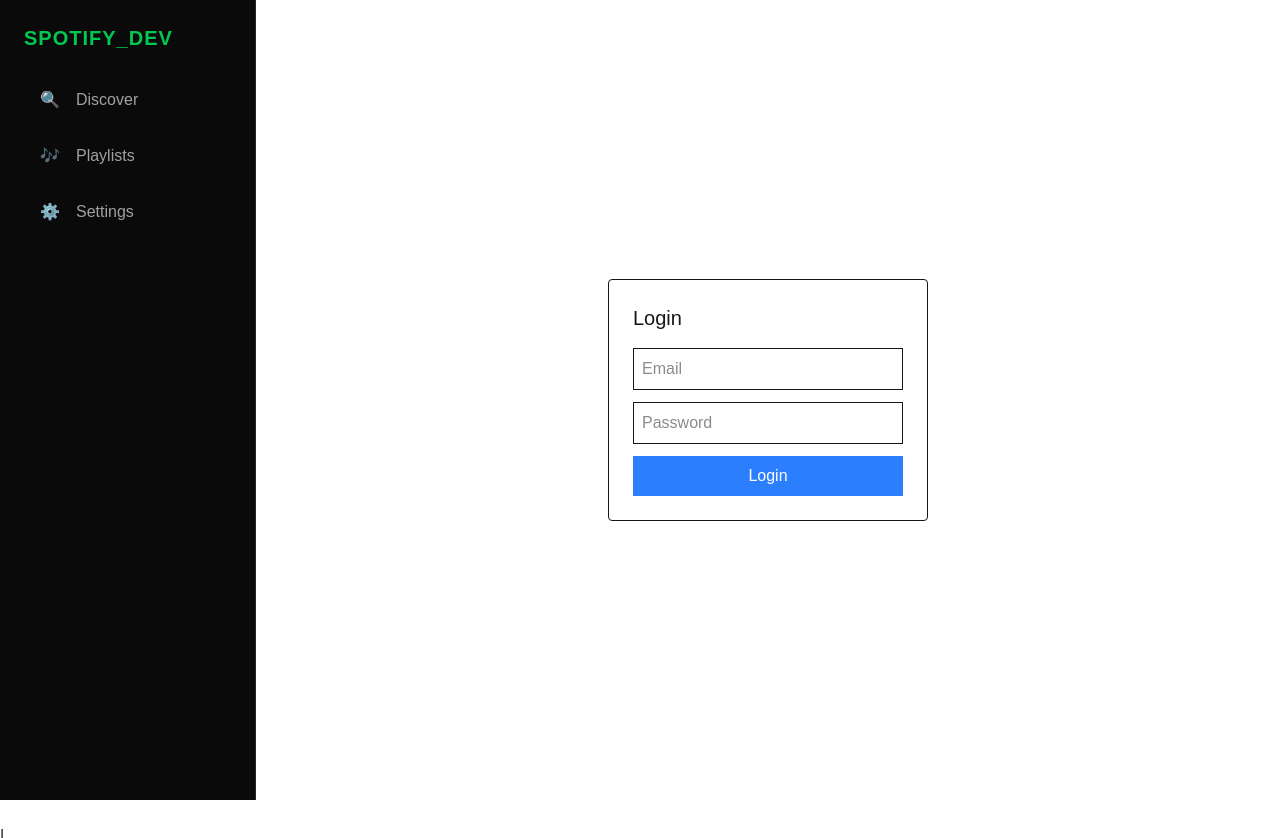
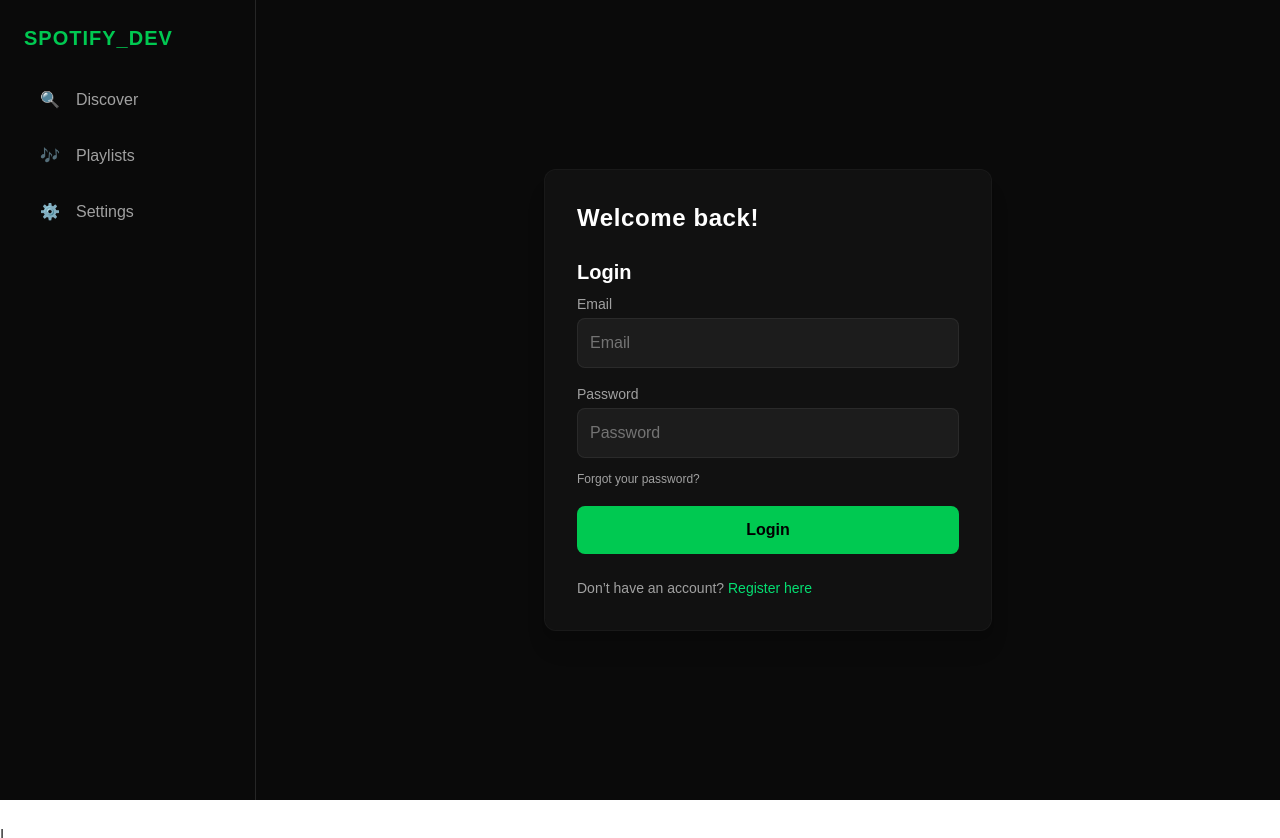
Before and after one commit to KasraAzizzadeh/WebProject-mySpotify, a Next.js app in the folder frontend/my-spotify/: page /login in a window 1280 px wide. Shown: the top 838 px of the page. Built offline with nearby package versions, Linux system fonts and the light colour scheme.

Commit message:
add: Button and Input Ui components, updated login

```diff
--- /dev/null
+++ b/frontend/my-spotify/src/app/(auth)/layout.tsx
@@ -0,0 +1,13 @@
+export default function AuthLayout({
+  children,
+}: {
+  children: React.ReactNode;
+}) {
+  return (
+    <div className="min-h-screen flex items-center justify-center bg-neutral-950 px-4">
+      <div className="w-full max-w-md bg-neutral-900/60 border border-neutral-800/40 rounded-xl p-8 shadow-xl">
+        {children}
+      </div>
+    </div>
+  );
+}
--- a/frontend/my-spotify/src/app/(auth)/login/page.tsx
+++ b/frontend/my-spotify/src/app/(auth)/login/page.tsx
@@ -1,8 +1,11 @@
 "use client";
 
 import { useState } from "react";
+import Link from "next/link";
 import { useAuth } from "@/contexts/AuthContext";
 import { login } from "@/services/authService";
+import Input from "@/components/ui/Input";
+import Button from "@/components/ui/Button";
 
 export default function LoginPage() {
   const { loginUser } = useAuth();
@@ -12,41 +15,65 @@ export default function LoginPage() {
   const [error, setError] = useState<string | null>(null);
 
   const handleLogin = async (e: React.FormEvent) => {
-      e.preventDefault(); // IMPORTANT
+    e.preventDefault();
 
-      try {
-          const result = await login(email, password);
-          loginUser(result.user, result.token);
-      } catch (err) {
-          setError("Invalid email or password");
-          console.error(err);
-      }
+    try {
+      const result = await login(email, password);
+      loginUser(result.user, result.token);
+    } catch {
+      setError("Invalid email or password");
+    }
   };
 
   return (
-    <div className="flex items-center justify-center min-h-screen">
-      <form onSubmit={handleLogin} className="w-80 p-6 border rounded">
-        <h1 className="text-xl mb-4">Login</h1>
+    <>
+      <h1 className="text-2xl font-bold text-white mb-6 tracking-wide">
+        Welcome back!
+      </h1>
 
-        <input
-          className="w-full p-2 mb-3 border"
+      <form onSubmit={handleLogin} className="w-full space-y-4">
+        <h2 className="text-xl font-semibold text-white mb-2">
+          Login
+        </h2>
+
+        <Input
+          label="Email"
           placeholder="Email"
           onChange={(e) => setEmail(e.target.value)}
         />
 
-        <input
-          className="w-full p-2 mb-3 border"
+        <Input
+          label="Password"
           type="password"
           placeholder="Password"
           onChange={(e) => setPassword(e.target.value)}
         />
 
-        {error && <p className="text-red-500 text-sm mb-2">{error}</p>}
+        <div className="text-left -mt-2">
+          <Link
+            href="/password-reset"
+            className="text-xs text-neutral-400 hover:text-green-400"
+          >
+            Forgot your password?
+          </Link>
+        </div>
 
-        <button className="w-full bg-blue-500 p-2 text-white">
-          Login
-        </button>
+        {error && (
+          <p className="text-red-500 text-sm">{error}</p>
+        )}
+
+        <Button type="submit">Login</Button>
       </form>
-    </div>
+
+      <p className="mt-6 text-sm text-neutral-400">
+        Don’t have an account?{" "}
+        <Link
+          href="/register"
+          className="text-green-400 hover:text-green-300 transition font-medium"
+        >
+          Register here
+        </Link>
+      </p>
+    </>
   );
 }
--- /dev/null
+++ b/frontend/my-spotify/src/components/ui/Button.tsx
@@ -0,0 +1,30 @@
+"use client";
+
+import { ButtonHTMLAttributes } from "react";
+
+type ButtonProps = ButtonHTMLAttributes<HTMLButtonElement> & {
+  variant?: "primary" | "secondary";
+};
+
+export default function Button({
+  variant = "primary",
+  className = "",
+  ...props
+}: ButtonProps) {
+  const baseStyles =
+    "w-full py-3 rounded-lg font-semibold transition-all cursor-pointer";
+
+  const variants = {
+    primary:
+      "bg-green-500 hover:bg-green-400 text-black",
+    secondary:
+      "bg-neutral-800 hover:bg-neutral-700 text-white",
+  };
+
+  return (
+    <button
+      {...props}
+      className={`${baseStyles} ${variants[variant]} ${className}`}
+    />
+  );
+}
--- /dev/null
+++ b/frontend/my-spotify/src/components/ui/Input.tsx
@@ -0,0 +1,45 @@
+"use client";
+
+import { InputHTMLAttributes } from "react";
+
+type InputProps = InputHTMLAttributes<HTMLInputElement> & {
+  label?: string;
+  error?: string;
+};
+
+export default function Input({
+  label,
+  error,
+  className = "",
+  ...props
+}: InputProps) {
+  return (
+    <div className="w-full">
+      {label && (
+        <label className="block text-sm text-neutral-400 mb-1">
+          {label}
+        </label>
+      )}
+
+      <input
+        {...props}
+        className={`
+          w-full p-3
+          bg-neutral-800/60
+          border border-neutral-700/40
+          rounded-lg
+          text-white placeholder:text-neutral-500
+          focus:outline-none focus:border-green-500 focus:ring-2 focus:ring-green-500/20
+          transition-all
+          ${className}
+        `}
+      />
+
+      {error && (
+        <p className="text-red-500 text-xs mt-1">
+          {error}
+        </p>
+      )}
+    </div>
+  );
+}
```
